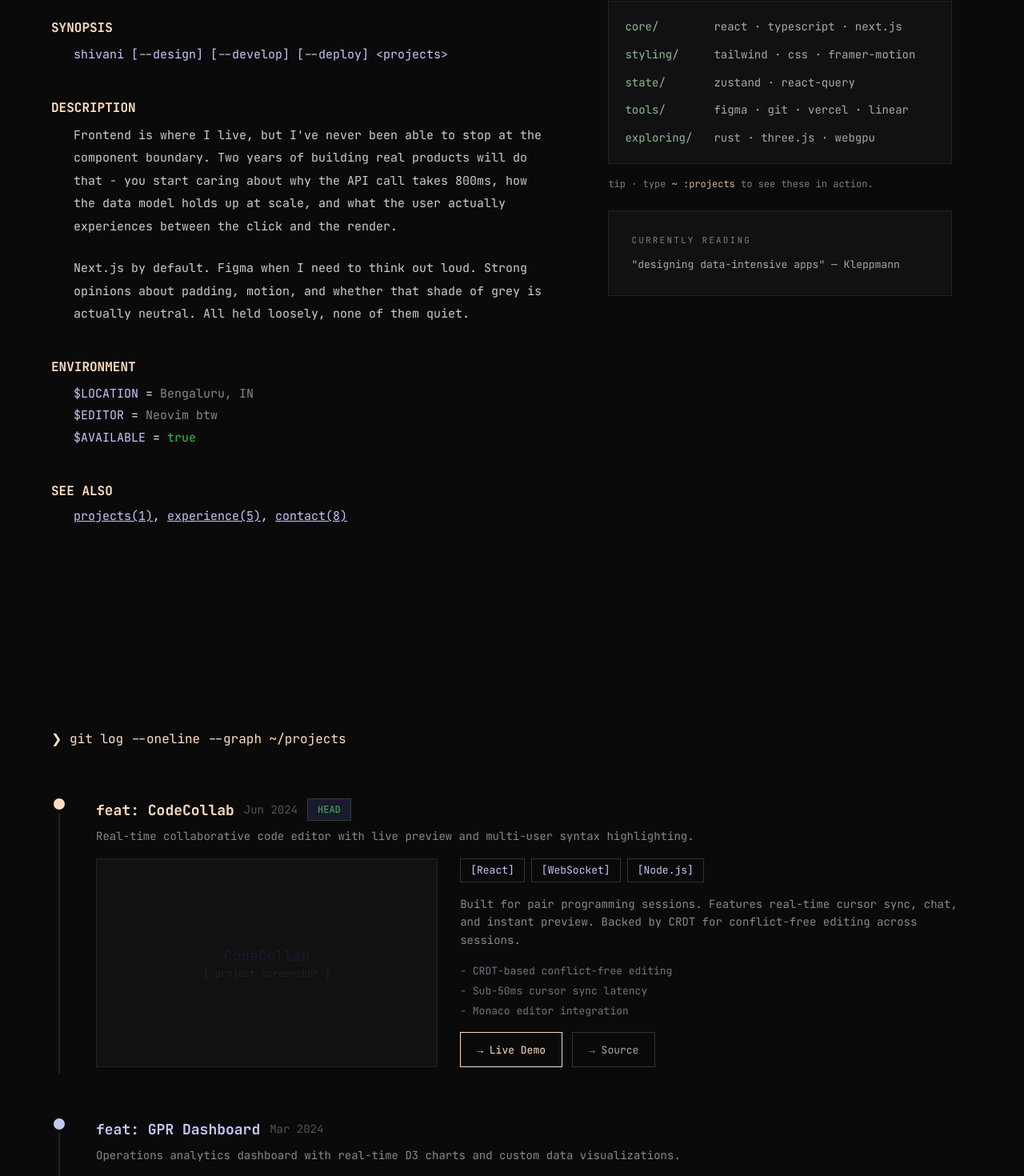
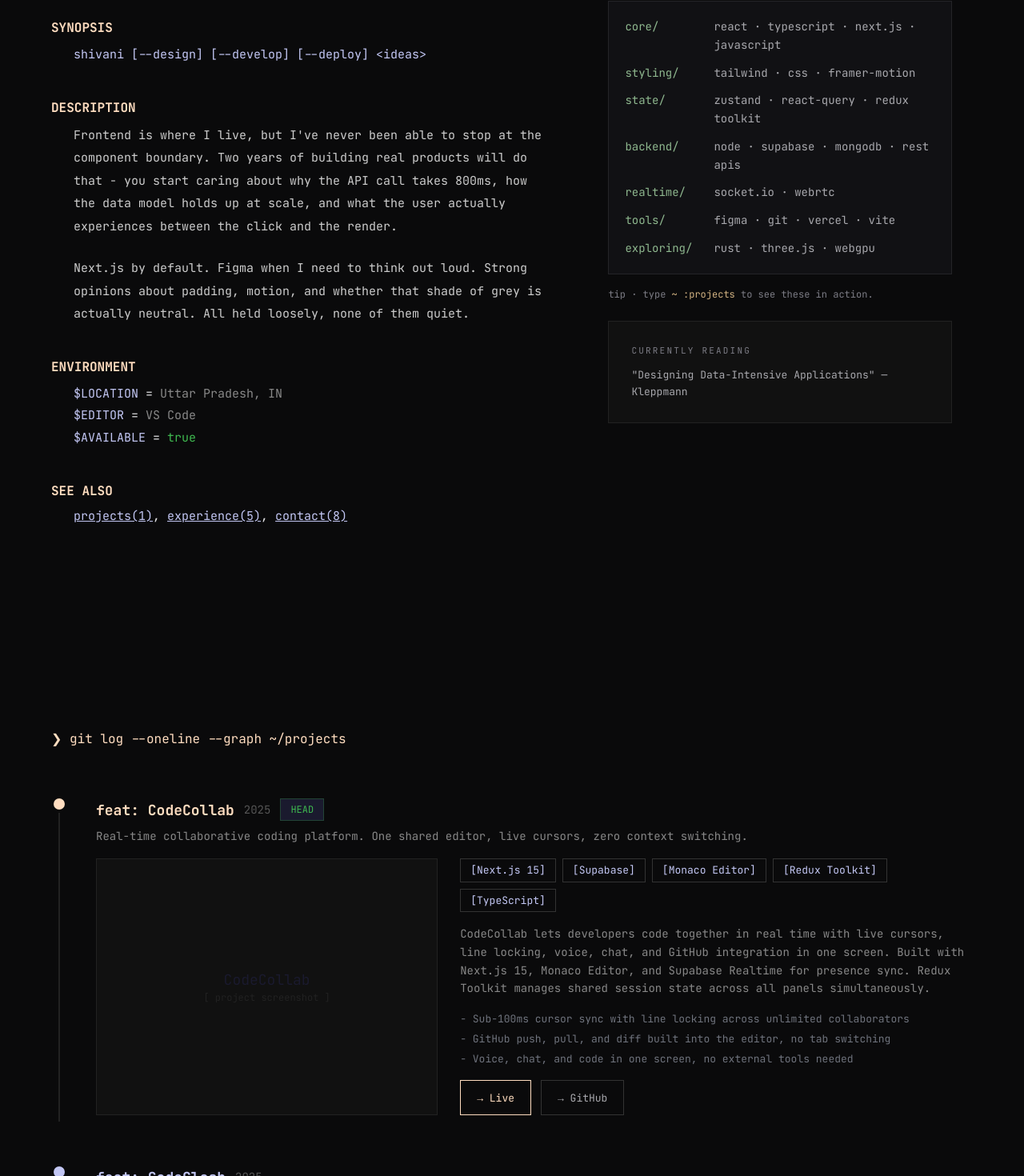
Before and after one commit to shivanirai08/pt, a Next.js app: page / in a window 1280 px wide. Shown: the part 1160-2630 px from the top of the page at 80% size. Built offline with nearby package versions, Linux system fonts and the light colour scheme.

Commit message:
feat: enhance HelpOverlay with main command sections and update personal information for consistency

```diff
--- a/app/api/terminal/route.ts
+++ b/app/api/terminal/route.ts
@@ -19,7 +19,7 @@ Typo detection:
 - Typo format: "keyboard slipped. did you mean '[closest command]'?"
 
 Nonsense input handling:
-- If input is gibberish or does not make semantic sense (e.g., "uii abcd", "vhfujrf"), return a punchy one-line response in the same tone.
+- If input is gibberish or does not make semantic sense (e.g., "uii abcd", "vhfujrf", etc), return a punchy one-line response in the same tone.
 - Keep gibberish responses varied; do not repeat the exact same sentence each time.
 
 Examples:
--- a/app/components/HelpOverlay.tsx
+++ b/app/components/HelpOverlay.tsx
@@ -20,6 +20,16 @@ export default function HelpOverlay({ open, onClose }: Props) {
   }, [open, onClose]);
 
   const sections = [
+    {
+      title: "Main commands",
+      items: [
+        { key: ":about", desc: "open About section" },
+        { key: ":projects", desc: "open Projects section" },
+        { key: ":experience", desc: "open Experience section" },
+        { key: ":skills", desc: "open Skills section" },
+        { key: ":contact", desc: "open Contact section" },
+      ],
+    },
     {
       title: "Page navigation",
       items: [
--- a/app/data.ts
+++ b/app/data.ts
@@ -4,32 +4,34 @@ export const personal = {
   name: "Shivani",
   fullName: "Shivani Rai",
   initials: "SR",
-  handle: "@shivani",
-  location: "Bengaluru, IN",
+  handle: "@shivanirai08",
+  location: "Uttar Pradesh, IN",
   timezone: "IST (UTC+5:30)",
-  editor: "Neovim btw",
+  editor: "VS Code",
   email: "raishivani1406@gmail.com",
-  tagline: "frontend developer & designer",
+  tagline: "frontend developer with a product brain",
   headline: "I design, build, and ship.",
   intro:
     "I turn design thinking into fast, scalable frontend systems.",
-  synopsis: "shivani [--design] [--develop] [--deploy] <projects>",
+  synopsis: "shivani [--design] [--develop] [--deploy] <ideas>",
   description:
-    "4+ years shipping production interfaces. I draw the file in Figma, then build it in React — the shorter that loop, the better the product feels.",
+    "Frontend is where I live, but I've never been able to stop at the component boundary. Two years of building real products pushed me past it. I started caring about why the API call takes 800ms, how the data model holds up at scale, and what the user actually feels between the click and the render.",
   bio:
-    "I bridge design and engineering. Pixel-perfect UIs, clean architecture, zero compromises on performance.",
-  role: "Frontend Engineer · UI Designer",
+    "I reach for Next.js by default, and open Figma when I need to think out loud. I obsess over the details that most people ship past: the 200ms that feels slow, the grey that isn't quite neutral, the motion that either earns its place or gets cut.",
+  role: "Frontend Developer · Product Designer",
   pronouns: "she/her",
   status: "open_to_work",
   responseTime: "< 24h",
-  availability: "open to select freelance + full-time",
+  availability: "true",
 };
 
 export const aboutStack = [
-  { label: "core/", items: "react · typescript · next.js" },
+  { label: "core/", items: "react · typescript · next.js · javascript" },
   { label: "styling/", items: "tailwind · css · framer-motion" },
-  { label: "state/", items: "zustand · react-query" },
-  { label: "tools/", items: "figma · git · vercel · linear" },
+  { label: "state/", items: "zustand · react-query · redux toolkit" },
+  { label: "backend/", items: "node · supabase · mongodb · rest apis" },
+  { label: "realtime/", items: "socket.io · webrtc" },
+  { label: "tools/", items: "figma · git · vercel · vite" },
   { label: "exploring/", items: "rust · three.js · webgpu" },
 ];
 
@@ -41,7 +43,7 @@ export const aboutPhilosophy = [
 ];
 
 export const aboutCurrently = {
-  reading: '"designing data-intensive apps"',
+  reading: '"Designing Data-Intensive Applications"',
   building: "terminal portfolio v2",
   learning: "rust + tauri",
   listening: "tycho · rüfüs · ambient",
@@ -49,17 +51,17 @@ export const aboutCurrently = {
 
 export const aboutEnv = {
   timezone: "IST · UTC+5:30",
-  available: "9-6 · weekdays",
+  available: "true",
   response: "< 24h",
   remote: "yes",
   coffee: "★★★ /day",
 };
 
 export const socials = [
-  { name: "github", handle: "shivani", url: "https://github.com/shivanirai08" },
-  { name: "twitter", handle: "@shivani", url: "https://twitter.com/shivanirai08" },
-  { name: "behance", handle: "@shivani", url: "https://www.behance.net/shivanirai08" },
-  { name: "linkedin", handle: "/in/shivani", url: "https://linkedin.com/in/shivanirai08" },
+  { name: "github", handle: "shivanirai08", url: "https://github.com/shivanirai08" },
+  { name: "twitter", handle: "shivanirai08", url: "https://twitter.com/shivanirai08" },
+  { name: "behance", handle: "shivanirai08", url: "https://www.behance.net/shivanirai08" },
+  { name: "linkedin", handle: "shivanirai08", url: "https://linkedin.com/in/shivanirai08" },
 ];
 
 export type Project = {
@@ -81,85 +83,89 @@ export const projects: Project[] = [
   {
     id: "codecollab",
     name: "feat: CodeCollab",
-    date: "Jun 2024",
-    dateSort: 20240624,
+    date: "2025",
+    dateSort: 20250101,
     excerpt:
-      "Real-time collaborative code editor with live preview and multi-user syntax highlighting.",
+      "Real-time collaborative coding platform. One shared editor, live cursors, zero context switching.",
     description:
-      "Built for pair programming sessions. Features real-time cursor sync, chat, and instant preview. Backed by CRDT for conflict-free editing across sessions.",
-    stack: ["React", "WebSocket", "Node.js"],
-    role: "Lead Frontend",
+      "CodeCollab lets developers code together in real time with live cursors, line locking, voice, chat, and GitHub integration in one screen. Built with Next.js 15, Monaco Editor, and Supabase Realtime for presence sync. Redux Toolkit manages shared session state across all panels simultaneously.",
+    stack: ["Next.js 15", "Supabase", "Monaco Editor", "Redux Toolkit", "TypeScript"],
+    role: "Full Stack",
     status: "live",
     links: [
-      { label: "Live Demo", url: "#" },
-      { label: "Source", url: "#" },
+      { label: "Live", url: "http://code-to-collab.vercel.app" },
+      { label: "GitHub", url: "https://github.com/shivanirai08/CodeCollab" },
     ],
     highlights: [
-      "CRDT-based conflict-free editing",
-      "Sub-50ms cursor sync latency",
-      "Monaco editor integration",
+      "Sub-100ms cursor sync with line locking across unlimited collaborators",
+      "GitHub push, pull, and diff built into the editor, no tab switching",
+      "Voice, chat, and code in one screen, no external tools needed",
     ],
     head: true,
   },
   {
-    id: "gpr-dashboard",
-    name: "feat: GPR Dashboard",
-    date: "Mar 2024",
-    dateSort: 20240315,
+    id: "codeclash",
+    name: "feat: CodeClash",
+    date: "2025",
+    dateSort: 20250201,
     excerpt:
-      "Operations analytics dashboard with real-time D3 charts and custom data visualizations.",
+      "1v1 coding battles and contest management. Built for competitive programmers.",
     description:
-      "Tracks KPIs across 4 departments. Custom charting engine built on D3 for performance over stock libraries.",
-    stack: ["Vue.js", "D3.js", "Python"],
-    role: "Frontend + Design",
+      "CodeClash matches two players head to head with three DSA questions and decides a winner in real time. Supports full contest creation end to end. Built with Next.js, TypeScript, and a queue-based pairing system. JWT handles role-based auth separating participants from organisers.",
+    stack: ["Next.js", "TypeScript", "Redux", "Tailwind CSS", "JWT"],
+    role: "Full Stack",
     status: "live",
     links: [
-      { label: "Live Demo", url: "#" },
-      { label: "Source", url: "#" },
+      { label: "Live", url: "https://codeclash.notsg.space/" },
+      { label: "GitHub", url: "https://github.com/shivanirai08/codeclash" },
     ],
     highlights: [
-      "Custom D3 rendering pipeline",
-      "Real-time WebSocket streams",
-      "45% faster than stock dashboards",
+      "Queue-based matchmaking in under 10 seconds, no major CP platform does this natively",
+      "Auto-evaluated submissions across 4 languages with near zero wait time",
+      "Contest setup to publish in under 2 minutes at any scale",
     ],
   },
   {
-    id: "design-system-kit",
-    name: "feat: Design System Kit",
-    date: "Jan 2023",
-    dateSort: 20230115,
-    excerpt: "Open-source Figma + React component library.",
+    id: "chess-platform",
+    name: "feat: Chess Platform",
+    date: "2024",
+    dateSort: 20240301,
+    excerpt: "Real-time chess with multiplayer and AI. One click to match, no account needed.",
     description:
-      "Published NPM package powering 3 internal products. Full Figma library with tokens that round-trip to code.",
-    stack: ["React", "Figma", "Storybook"],
-    role: "Solo",
+      "Multiplayer chess where guests and logged-in users both get into a match in under 30 seconds. Solo players practice against Stockfish AI across three difficulty tiers. Built with Next.js, Socket.io for move sync, and Node.js with MongoDB for game state and player stats.",
+    stack: ["Next.js", "TypeScript", "Socket.io", "Stockfish", "Node.js", "MongoDB"],
+    role: "Full Stack",
     status: "live",
     links: [
-      { label: "Demo", url: "#" },
-      { label: "Source", url: "#" },
+      { label: "Live", url: "http://chess-xi-ivory.vercel.app" },
+      { label: "GitHub", url: "https://github.com/shivanirai08/chess" },
     ],
     highlights: [
-      "2.1k GitHub stars",
-      "Design tokens → CSS round trip",
-      "42 components shipped",
+      "Server-side clock sync accurate to 50ms, zero client-side drift",
+      "No sign-up wall, guests play immediately with just a name",
+      "Full gameplay on screens under 400px, built mobile-first throughout",
     ],
   },
   {
-    id: "three-playground",
-    name: "feat: Three Playground",
-    date: "Aug 2023",
-    dateSort: 20230810,
-    excerpt: "Collection of WebGL experiments and creative coding projects.",
+    id: "classence",
+    name: "feat: Classence",
+    date: "2024",
+    dateSort: 20240201,
+    excerpt: "Online classroom platform. One account, two roles, switched by a single toggle.",
     description:
-      "Fifteen short experiments exploring shaders, geometry, and motion. Each one self-contained and dependency-light.",
-    stack: ["Three.js", "WebGL"],
-    role: "Solo",
-    status: "archived",
+      "Classence lets the same person teach and learn from one account without separate logins. Teachers manage classes, live sessions, announcements, and assignments. Students join and submit from the same dashboard. Built with React, Node.js, MongoDB, and WebRTC for live classes without any third-party dependency.",
+    stack: ["React", "Redux Toolkit", "Node.js", "MongoDB", "WebRTC", "Tailwind CSS"],
+    role: "Full Stack",
+    status: "live",
     links: [
-      { label: "Demo", url: "#" },
-      { label: "Source", url: "#" },
+      { label: "Live", url: "https://classence-frontened-8e7d.vercel.app/" },
+      { label: "GitHub", url: "https://github.com/shivanirai08/classence" },
     ],
-    highlights: ["15 experiments", "Custom shader library", "60fps target"],
+    highlights: [
+      "Single account for both roles, onboarding friction cut in half",
+      "WebRTC built in directly, live class setup reduced from 4 steps to 1",
+      "Unified dashboard reduced screens per teacher session by 60%",
+    ],
   },
 ];
 
@@ -173,44 +179,56 @@ export type Experience = {
 
 export const experience: Experience[] = [
   {
+    version: "v5.0.0",
+    range: "Dec 2025 – Apr 2026",
+    role: "Frontend Engineer",
+    company: "Hikigai Inc. (Full-Time Remote)",
+    achievements: [
+      "Built WebRTC consultation modules for a Health AI platform.",
+      "Drop-off rates fell 40% across Chrome, Safari, and Firefox.",
+      "Cut redundant UI code by 25% with a shared React + TypeScript component library across 5 clinical modules.",
+      "Zero missed deadlines across the full patient-doctor workflow.",
+    ],
+  },
+  {
     version: "v4.0.0",
-    range: "2023 – Present",
-    role: "Senior Frontend Developer",
-    company: "Company Name",
+    range: "Dec 2025 – Feb 2026",
+    role: "Frontend Developer Intern",
+    company: "QuantumNXT (Remote)",
     achievements: [
-      "Led frontend architecture for 3 major product launches",
-      "Built design system used by 12-person engineering team",
-      "Reduced bundle size by 40% through code splitting",
-      "Mentored 2 junior developers to mid-level",
+      "Built 5+ user flows for BOI, a carbon emissions tracking platform, including a live emission calculator on a C# / ASP.NET backend.",
+      "Resolved 15+ UI/UX bugs across 4 dashboard views through sprint-based development.",
     ],
   },
   {
     version: "v3.0.0",
-    range: "2021 – 2023",
-    role: "Frontend Developer",
-    company: "Previous Co",
+    range: "Jul 2025 – Oct 2025",
+    role: "Product Designer",
+    company: "HSLR Limited Technologies (Remote)",
     achievements: [
-      "Shipped 15+ features across 3 products",
-      "Introduced TypeScript to the codebase",
-      "Migrated app from Webpack to Vite",
+      "Led UX research for Ask Ira using Jobs to be Done and Octalysis frameworks to map student motivation across grades 6 to 12.",
+      "Designed the full student query flow - mode selection, concept learning, quiz and practice follow-up screens.",
     ],
   },
   {
     version: "v2.0.0",
-    range: "2020 – 2021",
-    role: "Junior Developer",
-    company: "First Job Co",
+    range: "Apr 2025 – Jul 2025",
+    role: "Product Designer",
+    company: "Algoroot Pvt. Limited (Remote)",
     achievements: [
-      "Built responsive views from Figma mocks",
-      "Learned React, fell in love with components",
+      "Owned end-to-end design for AlgoVox, an AI sales call agent - landing page, dashboard, and all core screens.",
+      "Delivered complete handoff with interactions, animations, and production-ready assets for the frontend team.",
     ],
   },
   {
     version: "v1.0.0",
-    range: "2020",
-    role: "Initial release",
-    company: "Graduated, started coding professionally",
-    achievements: [],
+    range: "Oct 2024 – Present",
+    role: "Frontend Developer & Designer",
+    company: "Software Incubator, SDC",
+    achievements: [
+      "Improved UI consistency by 20% using reusable React and Tailwind CSS components across a large-scale codebase.",
+      "Zero regression defects across 4 sprints for a 45-person team.",
+    ],
   },
 ];
 
@@ -223,17 +241,18 @@ export type Skill = {
 };
 
 export const skills: Skill[] = [
-  { name: "react", years: 4, projects: 24, level: 1.0, category: "frontend" },
-  { name: "typescript", years: 3, projects: 18, level: 0.9, category: "frontend" },
-  { name: "css", years: 5, projects: 32, level: 0.95, category: "frontend" },
-  { name: "figma", years: 4, projects: 30, level: 0.9, category: "design" },
-  { name: "next.js", years: 2, projects: 8, level: 0.75, category: "frontend" },
-  { name: "three.js", years: 1, projects: 5, level: 0.55, category: "frontend" },
-  { name: "vue", years: 1, projects: 3, level: 0.45, category: "frontend" },
+  { name: "next.js", years: 3, projects: 18, level: 0.95, category: "frontend" },
+  { name: "css", years: 4, projects: 22, level: 0.95, category: "frontend" },
+  { name: "javascript", years: 4, projects: 24, level: 0.92, category: "frontend" },
+  { name: "react", years: 4, projects: 24, level: 0.9, category: "frontend" },
+  { name: "typescript", years: 3, projects: 18, level: 0.88, category: "frontend" },
+  { name: "figma", years: 3, projects: 20, level: 0.88, category: "design" },
+  { name: "redux", years: 2, projects: 12, level: 0.75, category: "frontend" },
+  { name: "socket.io", years: 2, projects: 8, level: 0.65, category: "tooling" },
 ];
 
 export const secondaryTools = [
-  "Git", "Vite", "Docker", "Redux", "REST", "GraphQL", "Storybook", "Jira", "Neovim", "tmux",
+  "Git", "Tailwind CSS", "Supabase", "WebRTC", "Redux Toolkit", "REST APIs", "Vite", "MongoDB",
 ];
 
 export const certifications = [
@@ -242,8 +261,8 @@ export const certifications = [
 ];
 
 export const stats = {
-  yearsActive: "4+",
-  projectsShipped: "28+",
+  yearsActive: "2+",
+  projectsShipped: "8+",
   yearsLed: 3,
 };
 
```
